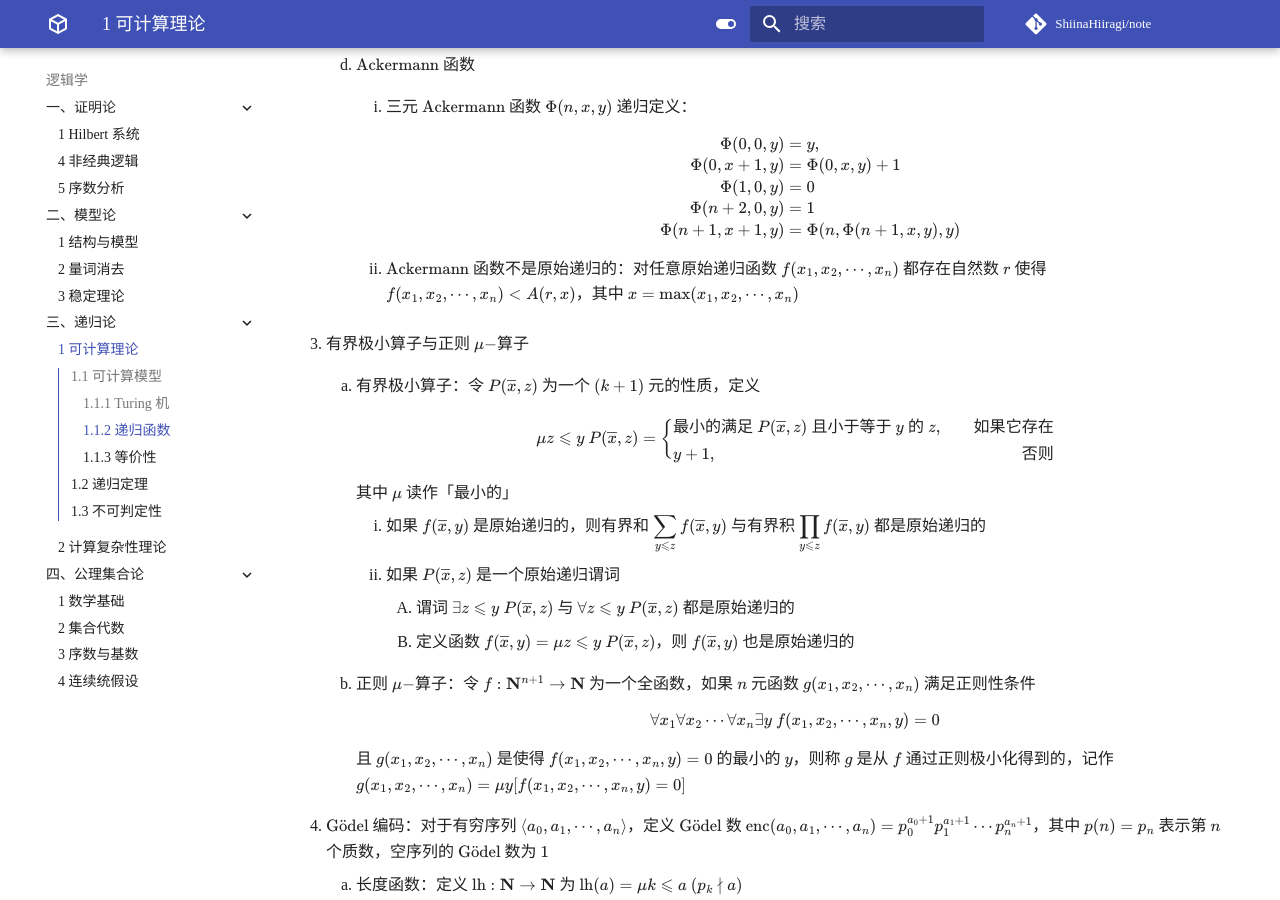
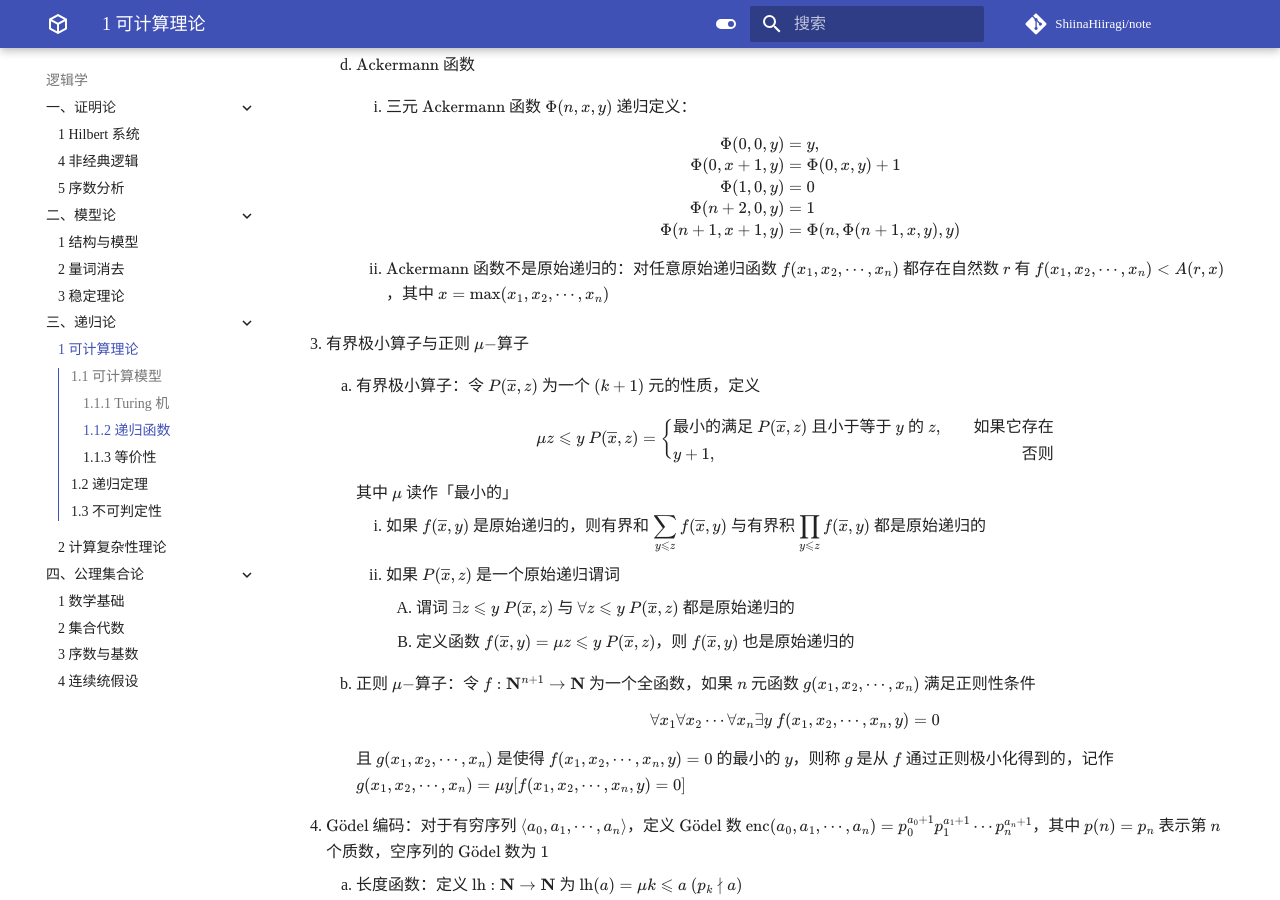
Before and after one commit to ShiinaHiiragi/note, an MkDocs documentation site: the page built from docs/logic/rec/calc.md, in a window 1280 px wide and 900 px high, scrolled down 2327 px. Built offline with MkDocs 1.6.1 and Material for MkDocs 9.7.7, drawn with Linux system fonts in a browser that asks for light colours; some web fonts are replaced; comment, search, counter and statistics services are not loaded.

```diff
--- a/docs/logic/rec/calc.md
+++ b/docs/logic/rec/calc.md
@@ -112,7 +112,7 @@
             \end{aligned}
             $$
 
-        2. $\text{Ackermann}$ 函数不是原始递归的：对任意原始递归函数 $f(x_1, x_2, \cdots, x_n)$ 都存在自然数 $r$ 使得 $f(x_1, x_2, \cdots, x_n) < A(r, x)$，其中 $x = \max(x_1, x_2, \cdots, x_n)$
+        2. $\text{Ackermann}$ 函数不是原始递归的：对任意原始递归函数 $f(x_1, x_2, \cdots, x_n)$ 都存在自然数 $r$ 有 $f(x_1, x_2, \cdots, x_n) < A(r, x)$，其中 $x = \max(x_1, x_2, \cdots, x_n)$
 
 3. 有界极小算子与正则 $\mu-$算子
     1. 有界极小算子：令 $P(\overline x, z)$ 为一个 $(k + 1)$ 元的性质，定义
```
